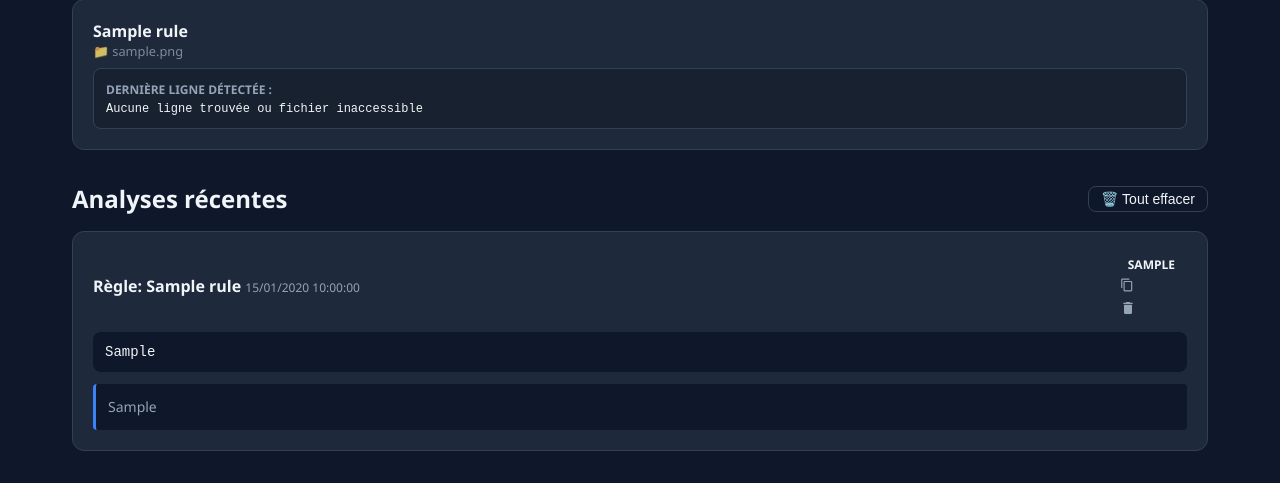
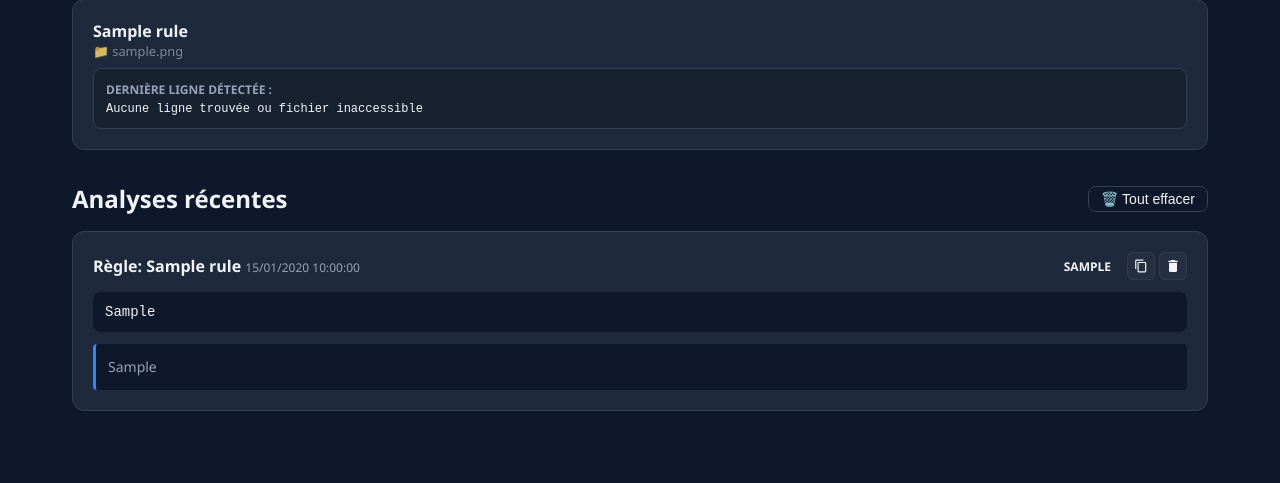
Before and after one commit to Aschefr/log-to-llm-sentinel, a FastAPI app: page / in a window 1280 px wide. Shown: the part 488-971 px from the top of the page. After the commit the page ends 899 px from the top, so only its background shows below. Run offline with FastAPI, Linux system fonts and the light colour scheme; tables that the repository leaves empty hold one stand-in row (values such as "Sample post"); parts of the project's set-up code (start-up, migrations or seed data) failed here and were passed over.

Commit message:
Aesthetics fix

```diff
--- a/static/css/style.css
+++ b/static/css/style.css
@@ -936,24 +936,35 @@ body {
     border: 1px solid var(--border);
 }
 
+.analysis-actions {
+    display: flex;
+    align-items: center;
+    gap: 0.25rem;
+}
+
 .btn-icon {
-    background: none;
-    border: none;
-    color: var(--text-secondary);
+    background: rgba(255, 255, 255, 0.03);
+    border: 1px solid rgba(255, 255, 255, 0.05);
+    color: var(--text-dim);
     cursor: pointer;
-    padding: 0.25rem;
+    width: 28px;
+    height: 28px;
     display: flex;
     align-items: center;
     justify-content: center;
-    border-radius: 4px;
-    transition: all 0.2s;
+    border-radius: 6px;
+    transition: all 0.2s cubic-bezier(0.4, 0, 0.2, 1);
 }
 
 .btn-icon:hover {
     background: rgba(255, 255, 255, 0.1);
+    border-color: rgba(255, 255, 255, 0.2);
     color: var(--text-primary);
+    transform: translateY(-1px);
 }
 
 .btn-icon.delete-analysis-btn:hover {
-    color: var(--danger);
+    background: rgba(239, 68, 68, 0.15);
+    border-color: rgba(239, 68, 68, 0.3);
+    color: #ef4444;
 }
```
